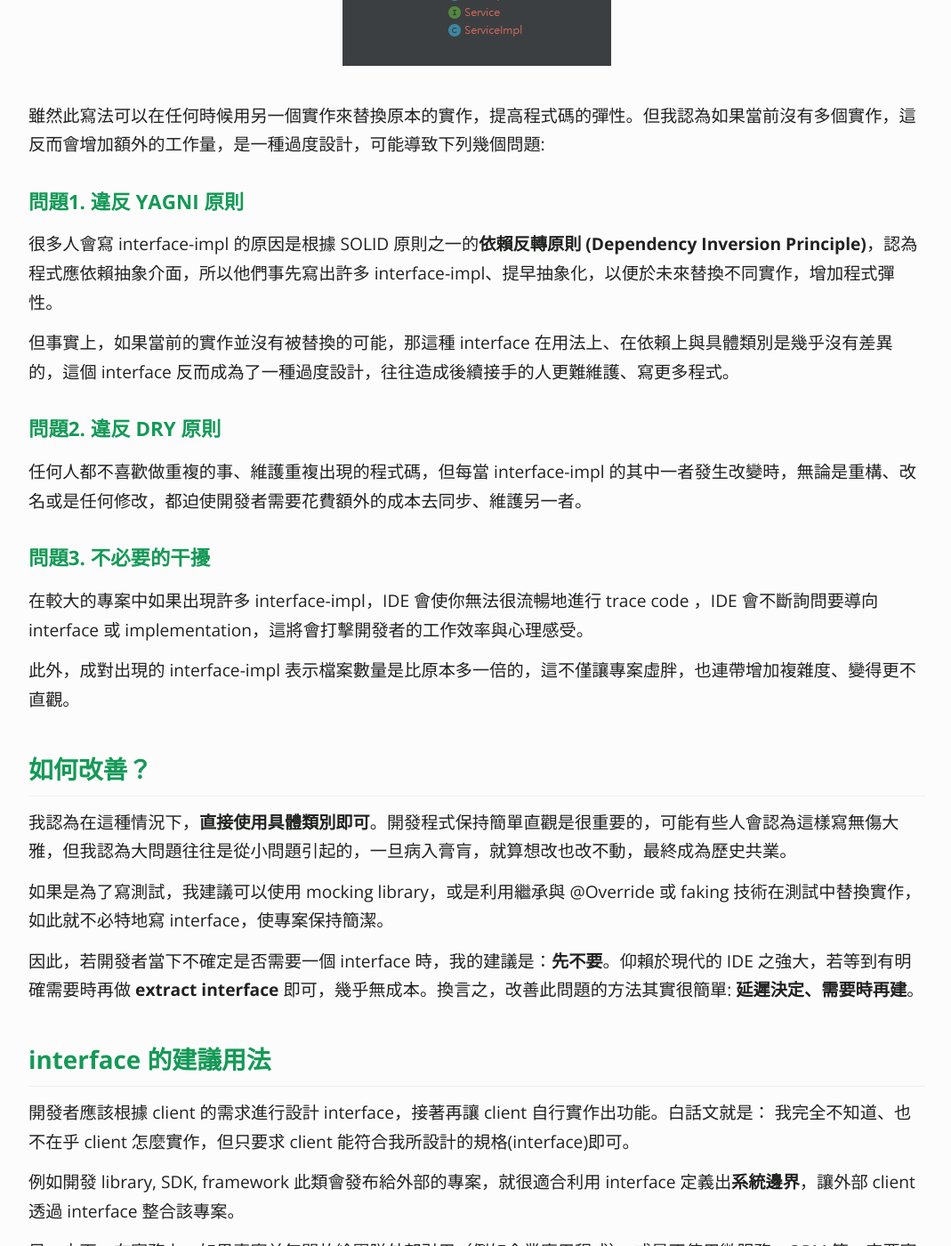
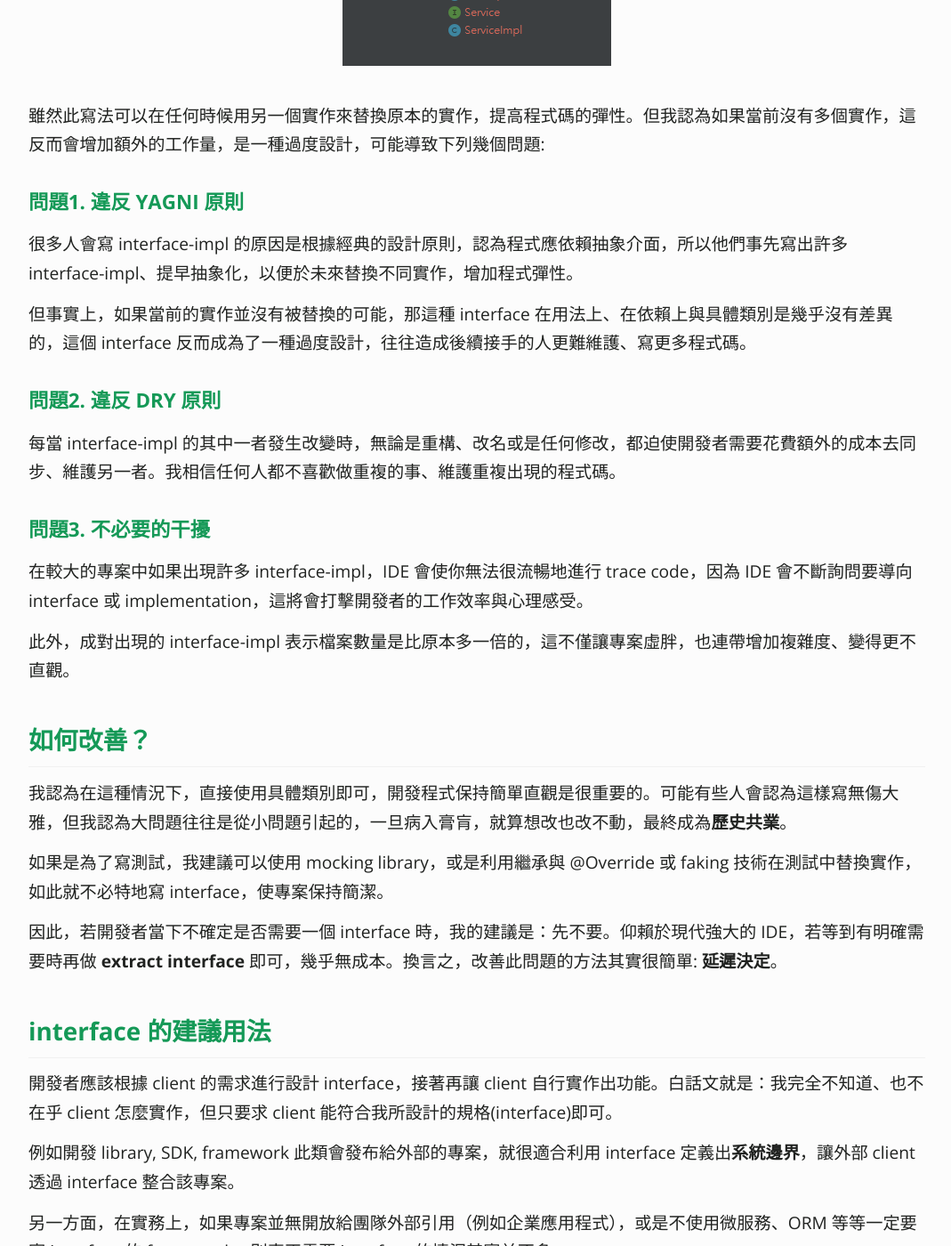
Before and after one commit to KaiSheng714/KaiSheng714.github.io, a Jekyll site: the page built from _posts/2022-01-20-anti-pattern-of-java-interface-impl-style.md, in a window 1280 px wide and 1400 px high, scrolled down 586 px. Shown: the whole window at 89% size, without its empty margins (104-1173 px from the left). Built offline with Jekyll 4.4.1, drawn with Linux system fonts in a browser that asks for light colours; comment, search, counter and statistics services are not loaded; some of the changed text lies outside the part shown.

Commit message:
interface

```diff
--- a/_posts/2022-01-20-anti-pattern-of-java-interface-impl-style.md
+++ b/_posts/2022-01-20-anti-pattern-of-java-interface-impl-style.md
@@ -15,34 +15,34 @@
 雖然此寫法可以在任何時候用另一個實作來替換原本的實作，提高程式碼的彈性。但我認為如果當前沒有多個實作，這反而會增加額外的工作量，是一種過度設計，可能導致下列幾個問題:
 
 ### **問題1. 違反 YAGNI 原則**
-很多人會寫 interface-impl 的原因是根據 SOLID 原則之一的**依賴反轉原則 (Dependency Inversion Principle)**，認為程式應依賴抽象介面，所以他們事先寫出許多 interface-impl、提早抽象化，以便於未來替換不同實作，增加程式彈性。
+很多人會寫 interface-impl 的原因是根據經典的設計原則，認為程式應依賴抽象介面，所以他們事先寫出許多 interface-impl、提早抽象化，以便於未來替換不同實作，增加程式彈性。
 
-但事實上，如果當前的實作並沒有被替換的可能，那這種 interface 在用法上、在依賴上與具體類別是幾乎沒有差異的，這個 interface 反而成為了一種過度設計，往往造成後續接手的人更難維護、寫更多程式。
+但事實上，如果當前的實作並沒有被替換的可能，那這種 interface 在用法上、在依賴上與具體類別是幾乎沒有差異的，這個 interface 反而成為了一種過度設計，往往造成後續接手的人更難維護、寫更多程式碼。
 
 ### **問題2. 違反 DRY 原則**
-任何人都不喜歡做重複的事、維護重複出現的程式碼，但每當 interface-impl 的其中一者發生改變時，無論是重構、改名或是任何修改，都迫使開發者需要花費額外的成本去同步、維護另一者。
+每當 interface-impl 的其中一者發生改變時，無論是重構、改名或是任何修改，都迫使開發者需要花費額外的成本去同步、維護另一者。我相信任何人都不喜歡做重複的事、維護重複出現的程式碼。
 
 ### **問題3. 不必要的干擾**
-在較大的專案中如果出現許多 interface-impl，IDE 會使你無法很流暢地進行 trace code ，IDE 會不斷詢問要導向 interface 或 implementation，這將會打擊開發者的工作效率與心理感受。
+在較大的專案中如果出現許多 interface-impl，IDE 會使你無法很流暢地進行 trace code，因為 IDE 會不斷詢問要導向 interface 或 implementation，這將會打擊開發者的工作效率與心理感受。
 
 此外，成對出現的 interface-impl 表示檔案數量是比原本多一倍的，這不僅讓專案虛胖，也連帶增加複雜度、變得更不直觀。
 
 ## **如何改善？**
-我認為在這種情況下，**直接使用具體類別即可**。開發程式保持簡單直觀是很重要的，可能有些人會認為這樣寫無傷大雅，但我認為大問題往往是從小問題引起的，一旦病入膏肓，就算想改也改不動，最終成為歷史共業。
+我認為在這種情況下，直接使用具體類別即可，開發程式保持簡單直觀是很重要的。可能有些人會認為這樣寫無傷大雅，但我認為大問題往往是從小問題引起的，一旦病入膏肓，就算想改也改不動，最終成為**歷史共業**。
 
 如果是為了寫測試，我建議可以使用 mocking library，或是利用繼承與 @Override 或 faking 技術在測試中替換實作，如此就不必特地寫 interface，使專案保持簡潔。
 
-因此，若開發者當下不確定是否需要一個 interface 時，我的建議是：**先不要**。仰賴於現代的 IDE 之強大，若等到有明確需要時再做 **extract interface** 即可，幾乎無成本。換言之，改善此問題的方法其實很簡單: **延遲決定、需要時再建**。
+因此，若開發者當下不確定是否需要一個 interface 時，我的建議是：先不要。仰賴於現代強大的 IDE，若等到有明確需要時再做 **extract interface** 即可，幾乎無成本。換言之，改善此問題的方法其實很簡單: **延遲決定**。
 
 ## **interface 的建議用法**
-開發者應該根據 client 的需求進行設計 interface，接著再讓 client 自行實作出功能。白話文就是： 我完全不知道、也不在乎 client 怎麼實作，但只要求 client 能符合我所設計的規格(interface)即可。
+開發者應該根據 client 的需求進行設計 interface，接著再讓 client 自行實作出功能。白話文就是：我完全不知道、也不在乎 client 怎麼實作，但只要求 client 能符合我所設計的規格(interface)即可。
 
 例如開發 library, SDK, framework 此類會發布給外部的專案，就很適合利用 interface 定義出**系統邊界**，讓外部 client 透過 interface 整合該專案。
 
-另一方面，在實務上，如果專案並無開放給團隊外部引用（例如企業應用程式），或是不使用微服務、ORM 等一定要寫 interface 的 framework，則真正需要 interface 的情況其實並不多。
+另一方面，在實務上，如果專案並無開放給團隊外部引用（例如企業應用程式），或是不使用微服務、ORM 等等一定要寫 interface 的 framework，則真正需要 interface 的情況其實並不多。
 
 ## **結語**
-如果程式有很具體的行為，且不會有多個不同實作，那就不要寫 interface。雖然經典的設計原則鼓勵依賴抽象介面，但依賴具體類別也並不是錯，因此開發者應該權衡是否需要 interface，並且不要過度設計。
+如果程式在設計時就有很具體的行為，而且目前也不會有多個不同實作，那就可以不必寫 interface 了。雖然經典的設計原則鼓勵程式之間應依賴抽象介面，但依賴具體類別也並不是錯，因此開發者應該權衡是否需要 interface，並且不要過度設計。
 
 ### **Reference**
 - 本文是 ["常見的 Interface 錯誤用法 - 叡揚資訊"](https://www.gss.com.tw/blog/interface) 的修訂新版，原文作者為我本人
```
